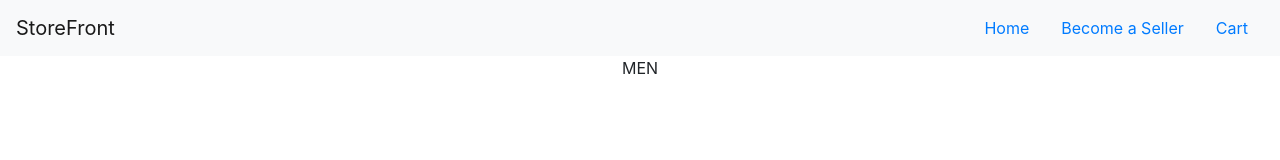
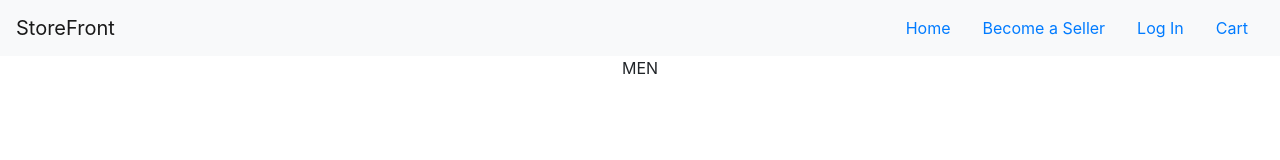
Before and after one commit to ryanmanchester/storefront-frontend, a React (Create React App) app: page /Men in a window 1280 px wide. Shown: the top 160 px of the page. Built offline with nearby package versions, Linux system fonts and the light colour scheme; no server answers.

Commit message:
category buttons redirecting via react router

```diff
--- a/src/App.js
+++ b/src/App.js
@@ -16,6 +16,7 @@ import Men from './components/Men'
    componentDidMount = () => {
      this.props.getCategories()
    }
+
   render(){
     console.log(this.props.categories.categories)
     return (
@@ -24,7 +25,7 @@ import Men from './components/Men'
       <Router >
         <Switch>
           <Route exact path="/" render={()=> <Home categories={this.props.categories} />} />
-          <Route exact path="/men" component={Men} />
+          <Route exact path="/Men" component={Men} />
         </Switch>
       </Router>
 
--- a/src/components/Categories.js
+++ b/src/components/Categories.js
@@ -1,6 +1,6 @@
 import React from 'react';
 import Button from '../styled-components/Button'
-import { Redirect } from 'react-router-dom';
+import { Link } from 'react-router-dom';
 import Men from '../components/Men'
 
 
@@ -15,7 +15,7 @@ const Categories = ({ categories }) => {
   } else {
     return (
      <div>{categories.categories.map(category =>
-      <Button  onClick={() => alert(`You clicked ${category.name}`)} key={category.id}>{category.name}</Button>)}
+      <Link to={'/' + category.name}><Button  onClick={() => alert(`You clicked ${category.name}`)} key={category.id}>{category.name}</Button></Link>)}
      </div>
     )
   }
--- a/src/components/NavigationBar.js
+++ b/src/components/NavigationBar.js
@@ -3,11 +3,12 @@ import { Navbar, Nav } from 'react-bootstrap';
 
  const NavigationBar = () => {
   return (
-    <Navbar bg="light" variant="light" defaultActiveKey="/">
+    <Navbar sticky="top" bg="light" variant="light">
       <Navbar.Brand>StoreFront</Navbar.Brand>
       <Navbar.Collapse className="justify-content-end">
           <Nav.Link  href="/">Home</Nav.Link>
           <Nav.Link href="/signup">Become a Seller</Nav.Link>
+          <Nav.Link href="/login">Log In </Nav.Link>
           <Nav.Link href="/cart">Cart</Nav.Link>
       </Navbar.Collapse>
 
```
